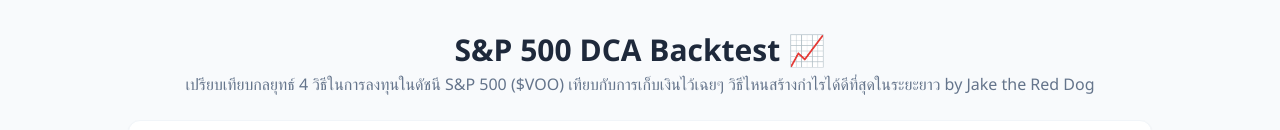
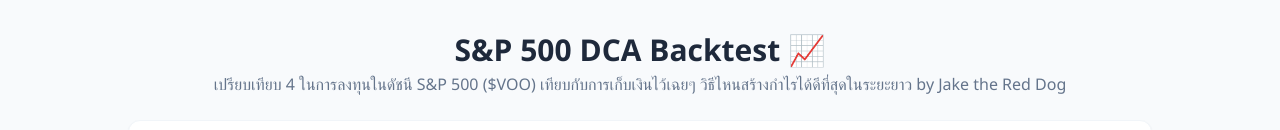
Before and after one commit to reddogboy/voo-backtest-5-ways, a plain HTML site: page index.html in a window 1280 px wide. Shown: the top 130 px of the page. Drawn offline with nearby package versions, Linux system fonts and the light colour scheme.

Commit message:
Update index.html

```diff
--- a/index.html
+++ b/index.html
@@ -53,7 +53,7 @@
         <!-- Header -->
         <div class="text-center mb-6 mt-2">
             <h1 class="text-2xl md:text-3xl font-black mb-1">S&P 500 DCA Backtest 📈</h1>
-            <p class="text-slate-500 text-xs md:text-base">เปรียบเทียบกลยุทธ์ 4 วิธีในการลงทุนในดัชนี S&P 500 ($VOO) เทียบกับการเก็บเงินไว้เฉยๆ วิธีไหนสร้างกำไรได้ดีที่สุดในระยะยาว by Jake the Red Dog</p>
+            <p class="text-slate-500 text-xs md:text-base">เปรียบเทียบ 4 ในการลงทุนในดัชนี S&P 500 ($VOO) เทียบกับการเก็บเงินไว้เฉยๆ วิธีไหนสร้างกำไรได้ดีที่สุดในระยะยาว by Jake the Red Dog</p>
         </div>
 
         <!-- System States (Loading & Error) -->
```
